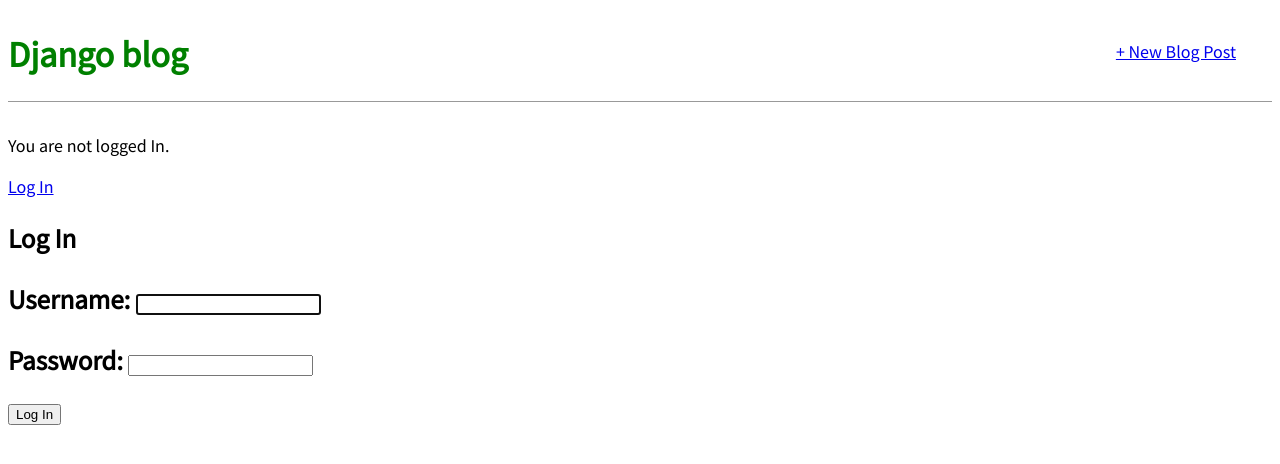
After one commit to bruh122004/pages_project, a Django app: page /accounts/login/ in a window 1280 px wide. The commit adds this page. Shown: the top 464 px of the page. Run offline with Django 5.2, Linux system fonts and the light colour scheme.

Commit message:
login n out

```diff
--- a/blog/templates/base.html
+++ b/blog/templates/base.html
@@ -16,6 +16,13 @@
                 </div>
 
             </header>
+            {% if user.is_authenticated %}
+                <p>Hi {{ user.username }}!</p>
+                <p><a href="{%url 'logout'%}">Log out</a></p>
+            {% else %}
+                <p>You are not logged In.<p>
+                <a href="{% url 'login' %}">Log In</a>
+            {% endif %}
         <div>
             {% block content %}
             {% endblock content %}
--- /dev/null
+++ b/blog/templates/registration/login.html
@@ -0,0 +1,9 @@
+{% extends "base.html" %}
+
+{% block content %}
+    <h2>Log In<h2>
+    <form method="post">{% csrf_token %}
+        {{form.as_p}}
+        <button method='submit'>Log In</button>
+    </form>
+    {% endblock content %}
--- a/blog_project/settings.py
+++ b/blog_project/settings.py
@@ -123,3 +123,5 @@
 # https://docs.djangoproject.com/en/5.0/ref/settings/#default-auto-field
 
 DEFAULT_AUTO_FIELD = 'django.db.models.BigAutoField'
+
+LOGIN_REDIRECT_URL = 'home'
--- a/blog_project/urls.py
+++ b/blog_project/urls.py
@@ -19,5 +19,6 @@
 
 urlpatterns = [
     path('admin/', admin.site.urls),
-    path('', include('blog.urls'))
+    path('', include('blog.urls')),
+    path('accounts/', include('django.contrib.auth.urls'))
 ]
```
Also changed, not shown: db.sqlite3.
